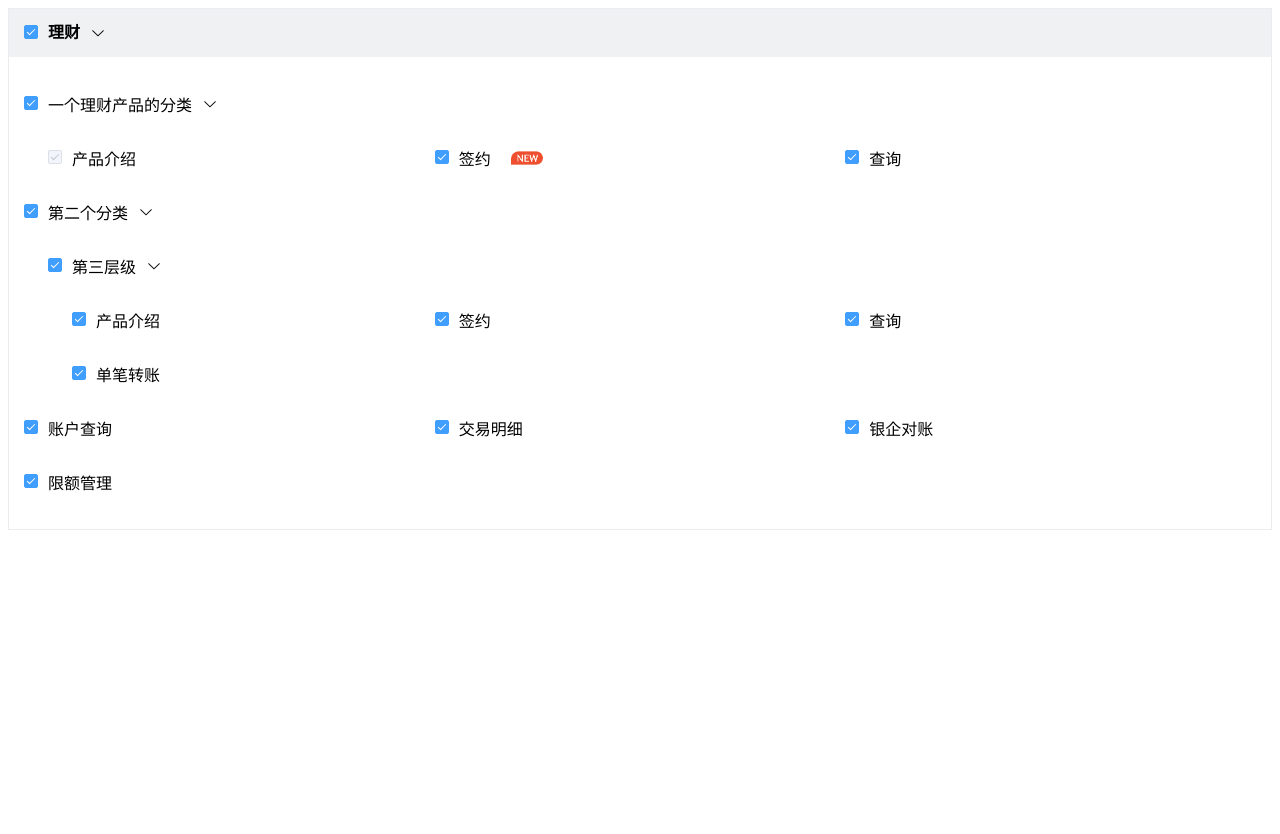
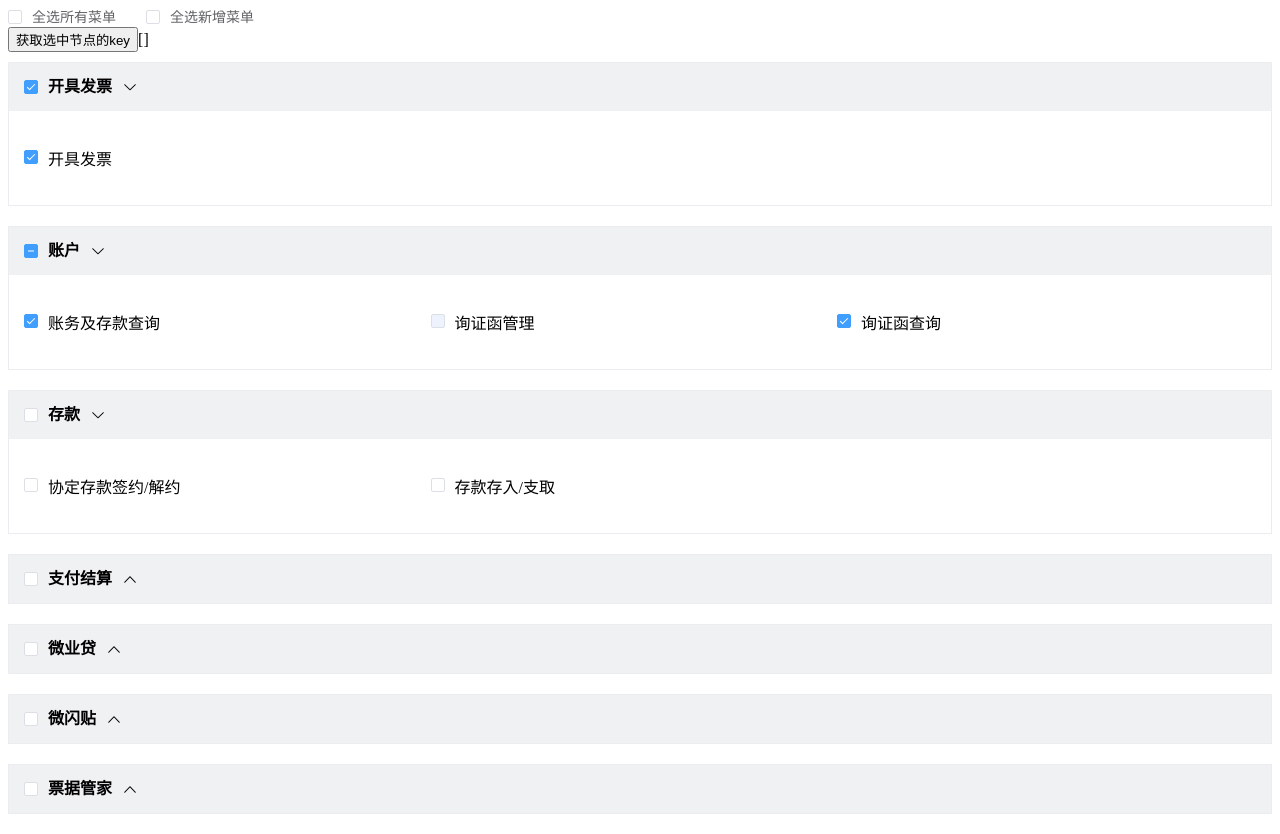
Before and after one commit to liutenghappy/cus-tree, a Vue app: page / in a window 1280 px wide. Before the commit the page ends 800 px from the top, so only its background shows below. Built offline with nearby package versions, Linux system fonts and the light colour scheme.

Commit message:
默认选中，默认展开，选中所有，选中新增

```diff
--- a/packages/cus-table-item/src/index.vue
+++ b/packages/cus-table-item/src/index.vue
@@ -2,7 +2,7 @@
     <div class="cus-table">
         <div @click="expend" class="cus-table-header">
             <el-checkbox v-if="showCheckbox" :indeterminate="isIndeterminate" v-model="checked"></el-checkbox>
-            <span class="title">{{ data.title }}</span>
+            <span class="title">{{ data.name }}</span>
             <i v-if="isExpend" class="el-icon-arrow-down"></i>
             <i v-else class="el-icon-arrow-up"></i>
         </div>
@@ -10,9 +10,10 @@
             <collapse-transition>
                 <div class="content-container" v-show="isExpend">
                     <div>
-                        <cus-tree ref="tree" :show-checkbox="showCheckbox" @node-collapse="nodeCollapse"
-                            @node-expand="nodeExpand" @node-click="nodeClick" @check="check" node-key="id" :data="TreeData"
-                            :default-expanded-keys="defaultExpanded" :default-checked-keys="defaultChecked"></cus-tree>
+                        <cus-tree :props="types" ref="tree" :show-checkbox="showCheckbox" @node-collapse="nodeCollapse"
+                            @node-expand="nodeExpand" @node-click="nodeClick" @check="check" node-key="id"
+                            :data="data.childList" :default-expanded-keys="defaultExpandedKeys"
+                            :default-checked-keys="defaultCheckedKeys"></cus-tree>
                     </div>
                 </div>
             </collapse-transition>
@@ -27,7 +28,7 @@ export default {
 </script>
 
 <script  setup>
-import { ref, watch, nextTick, computed, onMounted } from 'vue'
+import { ref, watch, nextTick, onMounted } from 'vue'
 import CollapseTransition from '@/utils/collapse-transition.js'
 import CusTree from '../../cus-tree';
 const props = defineProps({
@@ -37,91 +38,43 @@ const props = defineProps({
             return {}
         }
     },
-    name: {
-        type: [String, Number]
-    },
     showCheckbox: {
         type: Boolean,
         default: false
-    }
+    },
+    //默认勾选的节点的 key 的数组
+    defaultCheckedKeys: Array,
+    //默认展开的节点的 key 的数组
+    defaultExpandedKeys: Array,
 })
-const $emit = defineEmits(['selected'])
+const $emit = defineEmits(['check'])
 const tree = ref(null)
-const checked = ref(true)
-const isExpend = ref(true)
-const TreeData = ref([{
-    id: 1,
-    label: '一个理财产品的分类',
-    children: [{
-        id: 2,
-        label: '产品介绍',
-        disabled: true,
-        checked: true
-    }, {
-        id: 3,
-        label: '签约',
-        new: true
-    }, {
-        id: 4,
-        label: '查询',
-    }]
-}, {
-    id: 5,
-    label: '第二个分类',
-    children: [{
-        id: 6,
-        label: '第三层级',
-        children: [{
-            id: 7,
-            label: '产品介绍',
-        }, {
-            id: 8,
-            label: '签约',
-        }, {
-            id: 9,
-            label: '查询',
-        },
-        {
-            id: 14,
-            label: '单笔转账',
-        }]
-    }]
-}, {
-    id: 10,
-    label: "账户查询"
-},
-{
-    id: 11,
-    label: "交易明细"
-},
-{
-    id: 12,
-    label: "银企对账"
-},
-{
-    id: 13,
-    label: "限额管理"
-}])
-const defaultChecked = ref([1, 2, 11])
-const defaultExpanded = ref([1, 6])
+const checked = ref(false)
+const isExpend = ref(false)
 const isIndeterminate = ref(false)
+const childCount = ref(props.data?.childList.length || 0)
+const rendered = ref(false)
+const types = ref({
+    label: 'name',
+    children: 'childList'
+})
 
-// const isIndeterminate = computed(() => {
-//     return
 
-// })
 
 onMounted(() => {
     nextTick(() => {
-        handleIndeterminate()
+        handleDefaultExpend()
+        handleDefaultChecked()
     })
 })
 
 //判断是否半选
 function handleIndeterminate() {
-    const count = tree.value.root.store.count;
-    const keys = tree.value.root.store.getCheckedKeys();
-    isIndeterminate.value = keys.length > 0 && keys.length < count ? true : false
+    const count = tree.value.store.count;
+    const keys = tree.value.store.getCheckedKeys();
+    if (count === keys.length) checked.value = true;
+    if (keys.length === 0) checked.value = false;
+    isIndeterminate.value = keys.length > 0 && keys.length < count ? true : false;
 }
 
 
@@ -130,15 +83,53 @@ function expend() {
     isExpend.value = !isExpend.value
 }
 
+function checkAll(val) {
+    tree.value.setAllChecked(val)
+}
+//选择新增节点
+function checkNew(val) {
+    if (props.data.new) {
+        checked.value = true
+    } else {
+        tree.value.setNewChecked(val)
+    }
+}
+
 function setAllChecked(val) {
-    tree.value.setAllChecked(val)
-    let allResult = tree.value.root.store.getCheckedKeys()
-    let halfResult = tree.value.root.store.getHalfCheckedKeys()
+    checkAll(val)
+    let allResult = getCheckedKeys()
+    let halfResult = getHalfCheckedKeys()
     $emit('check', {
         checkedKeys: allResult,
         halfCheckedKeys: halfResult
     })
 }
+
+//获取选中节点的key
+function getCheckedKeys(leafOnly = false) {
+    const result = tree.value.getCheckedKeys(leafOnly);
+    const k = tree.value.store.key;
+    if (childCount.value === result.length) {
+        result.unshift(props.data[k])
+    }
+    return result
+}
+
+//获取选中的节点
+function getCheckedNodes(leafOnly = false, includeHalfChecked = false) {
+    return tree.value.getCheckedNodes(leafOnly, includeHalfChecked)
+}
+
+//获取半选中节点的key
+function getHalfCheckedKeys() {
+    return tree.value.getHalfCheckedKeys()
+}
+
+//获取半选中节点
+function getHalfCheckedNodes() {
+    return store.value.getHalfCheckedNodes()
+}
+
 
 
 //选中事件
@@ -163,6 +154,21 @@ function nodeCollapse(data, node, instance) {
     console.log('节点折叠事件', data, node, instance)
 }
 
+//处理默认展开
+function handleDefaultExpend() {
+    const keyVal = props.data.id;
+    if (props.defaultExpandedKeys.includes(keyVal)) {
+        isExpend.value = true
+    }
+}
+//默认选中
+function handleDefaultChecked() {
+    const keyVal = props.data.id;
+    if (props.defaultCheckedKeys.includes(keyVal)) {
+        checked.value = true
+    }
+}
+
 
 watch(checked, (val) => {
     nextTick(() => {
@@ -171,6 +177,28 @@ watch(checked, (val) => {
     })
 }, {
     immediate: true
+})
+
+watch(isExpend, (val) => {
+    if (val) {
+        rendered.value = true
+    }
+})
+
+
+
+watch(() => props.defaultExpandedKeys, (val) => {
+
+
+})
+
+defineExpose({
+    checked,
+    checkNew,
+    getCheckedKeys,
+    getCheckedNodes,
+    getHalfCheckedNodes,
+    getHalfCheckedKeys
 })
 
 
--- /dev/null
+++ b/packages/cus-table/index.js
@@ -0,0 +1,7 @@
+import CusTable from './src/index.vue'
+
+CusTable.install = function (Vue) {
+    Vue.component(CusTable.name, CusTable);
+}
+
+export default CusTable
--- /dev/null
+++ b/packages/cus-table/src/index.vue
@@ -0,0 +1,85 @@
+<template>
+    <div class="cus-table">
+        <CusTableItem ref="tableItems" :default-expanded-keys="defaultExpandedKeys"
+            :default-checked-keys="defaultCheckedKeys" v-for="item of data" :key="item.id" :show-checkbox="true"
+            @check="check" :data="item">
+        </CusTableItem>
+    </div>
+</template>
+
+<script>
+export default {
+    name: "cus-table"
+}
+</script>
+
+<script setup>
+import { ref } from 'vue'
+import CusTableItem from 'pkg/cus-table-item'
+
+
+const props = defineProps({
+    data: {
+        typpe: Array,
+        default: () => []
+    },
+    //默认勾选的节点的 key 的数组
+    defaultCheckedKeys: Array,
+    //默认展开的节点的 key 的数组
+    defaultExpandedKeys: Array,
+})
+
+const tableItems = ref(null)
+
+function check() {
+
+}
+
+//选择所有,传true选所有，传false取消所有
+function checkAll(val) {
+    tableItems.value.forEach(item => {
+        item.checked = val
+    });
+}
+
+//获取选中节点的key
+function getCheckedKeys() {
+    const result = []
+    tableItems.value.forEach(item => {
+        result.push(...item.getCheckedKeys())
+    })
+    return result
+}
+
+//获取选中的节点
+function getCheckedNodes() {
+    const result = []
+    tableItems.value.forEach(item => {
+        result.push(...item.getCheckedNodes())
+    })
+    return result
+}
+
+//选择新增节点
+function checkNew(val) {
+    tableItems.value.forEach(item => {
+        item.checkNew(val)
+    });
+}
+
+defineExpose({
+    checkAll,
+    checkNew,
+    getCheckedKeys,
+    getCheckedNodes
+})
+
+</script>
+
+<style lang="scss" scoped>
+.cus-table {
+    &>div {
+        margin-bottom: 20px;
+    }
+}
+</style>
--- a/packages/cus-tree/src/cus-tree-node.vue
+++ b/packages/cus-tree/src/cus-tree-node.vue
@@ -1,10 +1,10 @@
 <template>
-    <div @click.stop="handleClick" class="cus-tree-node" :style="{ flex: hasChild ? '1 0 100%' : '33%' }">
+    <div @click.stop="handleClick" class="cus-tree-node" :style="{ flex: hasChild ? '1 0 100%' : '0 0 33%' }">
         <div @click="handleExpandClick" class="cus-node-title"
             :style="{ 'padding-left': index % 3 === 0 ? (node.level - 1) * tree.indent + 'px' : 0 }">
             <el-checkbox v-if="showCheckbox" v-model="node.checked" :indeterminate="node.indeterminate"
                 :disabled="!!node.disabled" @click.native.stop @change="handleCheckChange"></el-checkbox>
-            <span class="title">{{ data.label }}</span>
+            <span class="title">{{ node.label }}</span>
             <template v-if="node.childNodes.length > 0">
                 <i v-if="expanded" class="el-icon-arrow-down"></i>
                 <i v-else class="el-icon-arrow-up"></i>
@@ -141,8 +141,8 @@ watch(() => props.node.indeterminate, (val) => {
     flex-basis: 100%;
 
     .new {
-        width: 32px;
-        margin-left: 10px;
+        width: 30px;
+        margin-left: 7px;
     }
 
     .cus-node-title {
--- a/packages/cus-tree/src/index.vue
+++ b/packages/cus-tree/src/index.vue
@@ -82,6 +82,35 @@ function setAllChecked(checked) {
     })
 }
 
+//获取选中节点的key
+function getCheckedKeys(leafOnly = false) {
+    return store.value.getCheckedKeys(leafOnly)
+}
+
+//获取选中的节点
+function getCheckedNodes(leafOnly = false, includeHalfChecked = false) {
+    return store.value.getCheckedNodes(leafOnly, includeHalfChecked)
+}
+
+//获取半选中节点
+function getHalfCheckedNodes() {
+    return store.value.getHalfCheckedNodes()
+}
+
+//获取半选中节点的key
+function getHalfCheckedKeys() {
+    return store.value.getHalfCheckedKeys()
+}
+
+
+
+//选新增
+function setNewChecked(val) {
+    store.value.newNodes.forEach(node => {
+        node.setChecked(val, true)
+    })
+}
+
 
 watch(() => props.data, (newVal) => {
     store.value.setData(newVal);
@@ -99,7 +128,13 @@ watch(() => props.defaultExpandedKeys, (newVal) => {
 //暴露setup内的方法和属性
 defineExpose({
     root,
-    setAllChecked
+    store,
+    setAllChecked,
+    getCheckedKeys,
+    getCheckedNodes,
+    getHalfCheckedNodes,
+    getHalfCheckedKeys,
+    setNewChecked
 })
 
 </script>
--- a/packages/cus-tree/src/model/node.js
+++ b/packages/cus-tree/src/model/node.js
@@ -1,6 +1,5 @@
 
 let nodeIdSeed = 0;
-export const NODE_KEY = '$treeNodeId';
 
 
 export const getChildState = node => {
@@ -177,9 +176,8 @@ export default class Node {
 
     //设置选中
     setChecked(value, deep, recursion, passValue) {
-        // console.log(this)
         this.indeterminate = value === 'half';
-        this.checked = value === true;
+        this.checked = this.disabled ? this.checked : value === true;
 
 
         let { all, allWithoutDisable } = getChildState(this.childNodes);
--- a/packages/cus-tree/src/model/tree-store.js
+++ b/packages/cus-tree/src/model/tree-store.js
@@ -18,6 +18,8 @@ export default class TreeStore {
 
         //设置node-key后，收集所有节点，用于默认展开和默认选中
         this.nodesMap = {};
+        //新增节点
+        this.newNodes = []
 
         this.root = new Node({
             data: this.data,
@@ -63,6 +65,7 @@ export default class TreeStore {
         if (!key || !node || !node.data) return;
 
         const nodeKey = node.key;
+        if(node.data.new) this.newNodes.push(node)
         if (nodeKey !== undefined) this.nodesMap[node.key] = node;
     }
 
@@ -153,4 +156,6 @@ export default class TreeStore {
         this.currentNode = currentNode;
         this.currentNode.isCurrent = true;
     }
+
+
 }
--- a/packages/cus-tree/src/model/utils.js
+++ b/packages/cus-tree/src/model/utils.js
@@ -1,3 +1,6 @@
+export const NODE_KEY = '$treeNodeId';
+
+
 export const getNodeKey = function (key, data) {
     if (!key) return data[NODE_KEY];
     return data[key];
--- a/src/App.vue
+++ b/src/App.vue
@@ -1,41 +1,48 @@
 <template>
-  <div>
-    <CusTableItem  :show-checkbox="showCheckbox" @check="check" :data="data"></CusTableItem>
+  <div class="table-page">
+    <div class="checks">
+      <el-checkbox @change="checkAll" v-model="checked1">全选所有菜单</el-checkbox>
+      <el-checkbox @change="checkNew" v-model="checked2">全选新增菜单</el-checkbox>
+      <div>
+        <button @click="getKeys">获取选中节点的key</button>
+        <span>{{ keys }}</span>
+      </div>
+    </div>
+    <cus-table :default-expanded-keys="defaultExpanded" :default-checked-keys="defaultChecked" ref="table"
+      :data="data"></cus-table>
   </div>
 </template>
 
 
 <script setup>
-import { reactive, ref } from 'vue'
-import CusTableItem from '../packages/cus-table-item';
+import { ref } from 'vue'
+import CusTable from 'pkg/cus-table'
+import treeData from '@/params.js'
 
-const data = reactive({
-  title: '理财',
-  children: [
-    {
-      id: '1',
-      label: '产品介绍',
-      new: false,
-      disabled: true
-    },
-    {
-      id: '2',
-      label: '签约',
-      new: false,
-      disabled: false
-    },
-    {
-      id: '3',
-      label: '查询',
-      new: true,
-      disabled: false
-    }
-  ]
-})
-const showCheckbox = ref(true)
+const data = ref(treeData.data.menuDTOList)
 
-function check(obj) {
-  console.log(obj)
+const checked1 = ref(false)
+const checked2 = ref(false)
+
+const table = ref(null)
+const keys = ref([])
+const defaultExpanded = ref(['2', '16', '3'])
+const defaultChecked = ref(['3','2'])
+
+
+
+
+
+function checkAll(val) {
+  table.value.checkAll(val)
+}
+
+function checkNew(val) {
+  table.value.checkNew(val)
+}
+
+function getKeys() {
+  keys.value = table.value.getCheckedKeys()
 }
 
 
@@ -43,4 +50,10 @@ function check(obj) {
 
 
 
-<style scoped></style>
+<style lang="scss" scoped>
+.table-page {
+  .checks {
+    margin-bottom: 10px;
+  }
+}
+</style>
--- /dev/null
+++ b/src/params.js
@@ -0,0 +1,155 @@
+export default {
+    "respCode": "29480000",
+    "respMsg": "成功",
+    "data": {
+        "menuDTOList": [
+            {
+                "id": "2",
+                "name": "开具发票",
+                "level": "01",
+                "childList": [
+                    {
+                        "id": "2-1",
+                        "name": "开具发票",
+                        "level": "02"
+                    }
+                ]
+            }, {
+                "id": "3",
+                "name": "账户",
+                "level": "01",
+                "childList": [{
+                    "id": "3-1",
+                    "name": "账务及存款查询",
+                    "level": "02"
+                }, {
+                    "id": "3-6",
+                    "name": "询证函管理",
+                    "level": "02",
+                    "disabled": true
+                }, {
+                    "id": "3-7",
+                    "name": "询证函查询",
+                    "level": "02"
+                }]
+            }, {
+                "id": "16",
+                "name": "存款",
+                "level": "01",
+                "childList": [
+                    {
+                        "id": "3-5",
+                        "name": "协定存款签约/解约",
+                        "level": "02"
+                    }, {
+                        "id": "16-2",
+                        "name": "存款存入/支取",
+                        "level": "02"
+                    }
+                ]
+            }, {
+                "id": "4",
+                "name": "支付结算",
+                "level": "01",
+                "childList": [
+                    {
+                        "id": "4-1",
+                        "name": "转账汇款",
+                        "level": "02",
+                        "new": true
+                    }, {
+                        "id": "4-2",
+                        "name": "发薪管理",
+                        "level": "02"
+                    }
+                ]
+            }, {
+                "id": "5",
+                "name": "微业贷",
+                "level": "01",
+                "childList": [
+                    {
+                        "id": "5-1",
+                        "name": "贷款查询",
+                        "level": "02",
+                        "new": true
+                    }, {
+                        "id": "5-2",
+                        "name": "还款",
+                        "level": "02"
+                    }, {
+                        "id": "5-3",
+                        "name": "退款",
+                        "level": "02"
+                    }
+                ]
+            }, {
+                "id": "6",
+                "name": "微闪贴",
+                "level": "01",
+                "childList": [
+                    {
+                        "id": "6-1",
+                        "name": "贴现查询",
+                        "level": "02",
+                        "new": true
+                    }, {
+                        "id": "6-2",
+                        "name": "一键贴现",
+                        "level": "02",
+                        "new": true
+                    }, {
+                        "id": "6-3",
+                        "name": "发票提额",
+                        "level": "02",
+                        "new": true
+                    }, {
+                        "id": "6-4",
+                        "name": "交易资料上传",
+                        "level": "02"
+                    }, {
+                        "id": "6-5",
+                        "name": "微闪贴-查询",
+                        "level": "02",
+                        "new": true
+                    }, {
+                        "id": "6-6",
+                        "name": "协议付息合约管理",
+                        "level": "02"
+                    }
+                ]
+            }, {
+                "id": "7",
+                "name": "票据管家",
+                "level": "01",
+                "childList": [
+                    {
+                        "id": "7-1",
+                        "name": "票据查询",
+                        "level": "02"
+                    }, {
+                        "id": "7-2",
+                        "name": "收票",
+                        "level": "02"
+                    }, {
+                        "id": "7-3",
+                        "name": "付票",
+                        "level": "02"
+                    }, {
+                        "id": "7-4",
+                        "name": "提示付款",
+                        "level": "02"
+                    }, {
+                        "id": "7-5",
+                        "name": "不可转让撤销",
+                        "level": "02"
+                    }, {
+                        "id": "7-6",
+                        "name": "不可转让撤销应答",
+                        "level": "02"
+                    }
+                ]
+            }
+        ]
+    }
+}
--- a/vite.config.js
+++ b/vite.config.js
@@ -11,6 +11,10 @@ export default defineConfig({
             {
                 find: "@",
                 replacement: "/src"
+            },
+            {
+                find: "pkg",
+                replacement: "/packages"
             }
         ]
     },
```
Also changed, not shown: packages/cus-table-item/index.js (+4 -4 lines).
